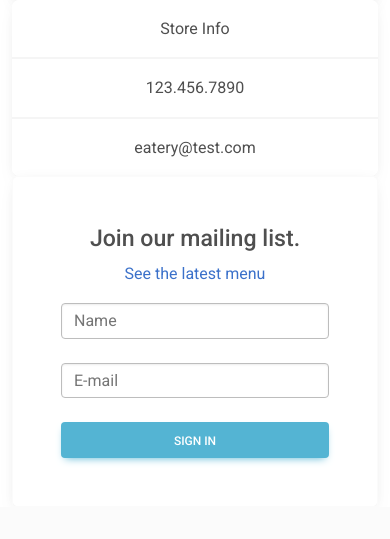
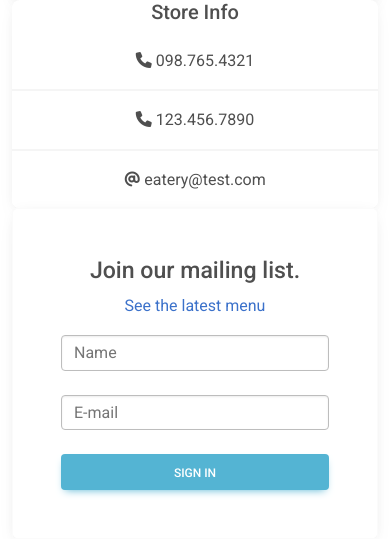
Before and after one commit to jpkim921/eatery, a Django app: page /about/ in a window 390 px wide. Shown: the part 770-1309 px from the top of the page. Before the commit the page ends 1234 px from the top, so only its background shows below. Run offline with Django 4.2, Linux system fonts and the light colour scheme.

Commit message:
add icons

```diff
--- a/eatery/customer/templates/customer/about.html
+++ b/eatery/customer/templates/customer/about.html
@@ -54,15 +54,16 @@
         <div
           class="text-center d-flex flex-column justify-content-start align-items-center"
         >
-          <div class="card col w-100">
+          <div class="card col-md w-100">
+            <h5 class="card-title">Store Info</h5>
             <ul class="list-group list-group-light">
-              <li class="list-group-item px-3">Store Info</li>
-              <li class="list-group-item px-3">123.456.7890</li>
-              <li class="list-group-item px-3">eatery@test.com</li>
+              <li class="list-group-item px-3"><i class="fas fa-phone"></i> 098.765.4321</li>
+              <li class="list-group-item px-3"><i class="fas fa-phone"></i> 123.456.7890</li>
+              <li class="list-group-item px-3"><i class="fas fa-at"></i> eatery@test.com</li>
             </ul>
           </div>
 
-          <div class="card col w-100">
+          <div class="card col-md w-100">
             <!-- Default form subscription -->
             <form class="border border-light p-5" action="#!">
               <h3>Join our mailing list.</h3>
@@ -99,6 +100,4 @@
       </div>
     </div>
   </div>
-  {% comment %}
-</div>
-{% endcomment %} {% endblock content %}
+{% endblock content %}
```
